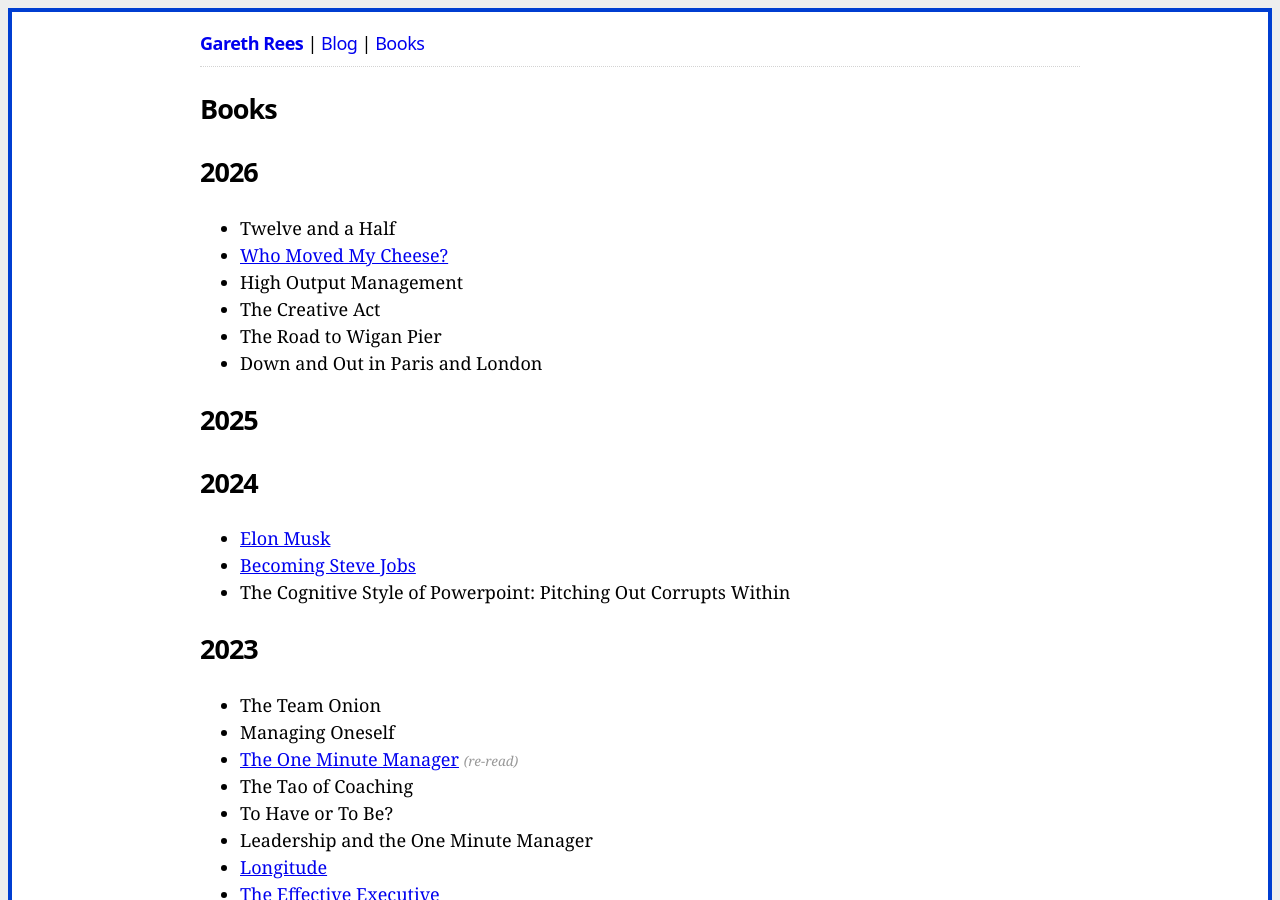
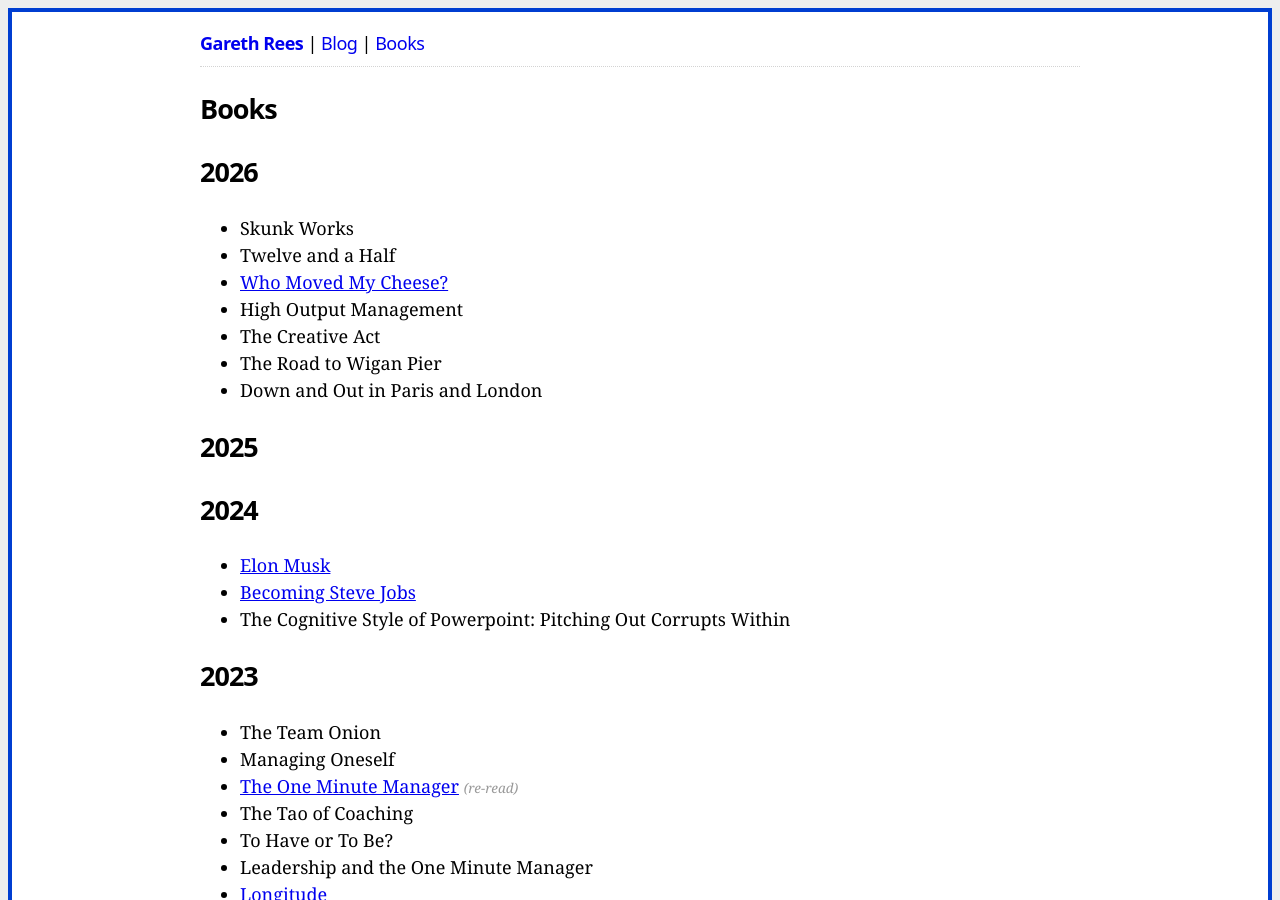
Before and after one commit to garethrees/garethrees.github.com, a Jekyll site: the page built from books.html, in a window 1280 px wide and 900 px high. Built offline with Jekyll 4.4.1, drawn with Linux system fonts in a browser that asks for light colours.

Commit message:
Update books.yml

```diff
--- a/_data/books.yml
+++ b/_data/books.yml
@@ -1,4 +1,5 @@
 2026:
+- title: Skunk Works
 #- title: Eye of the Storm
 #- title: Soldier Five
 - title: Twelve and a Half
```
